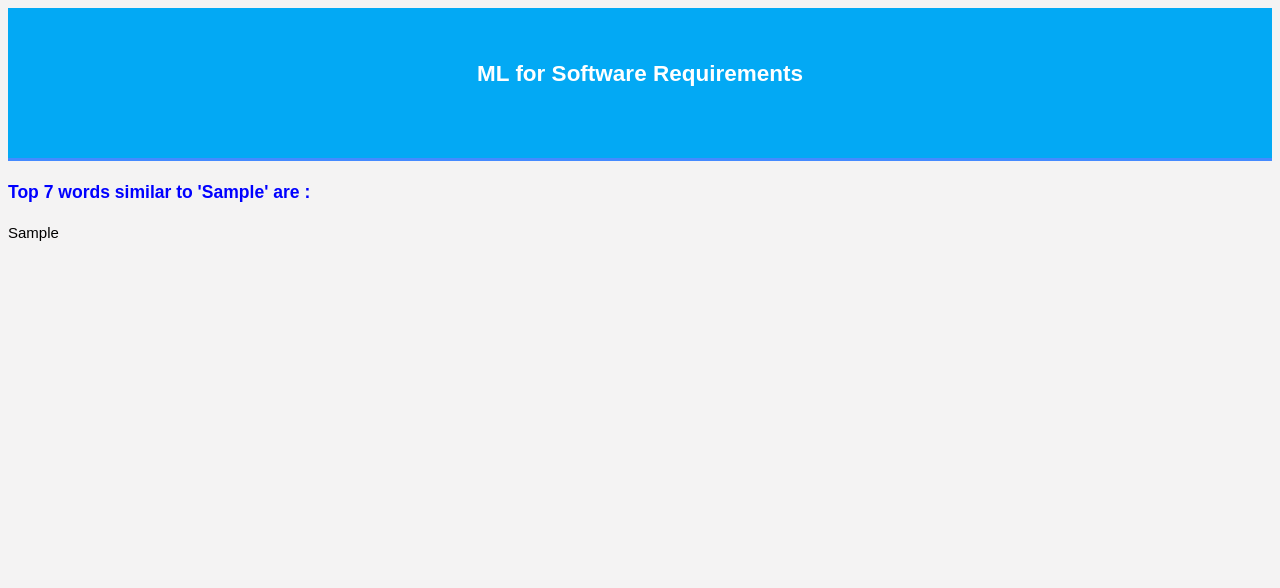
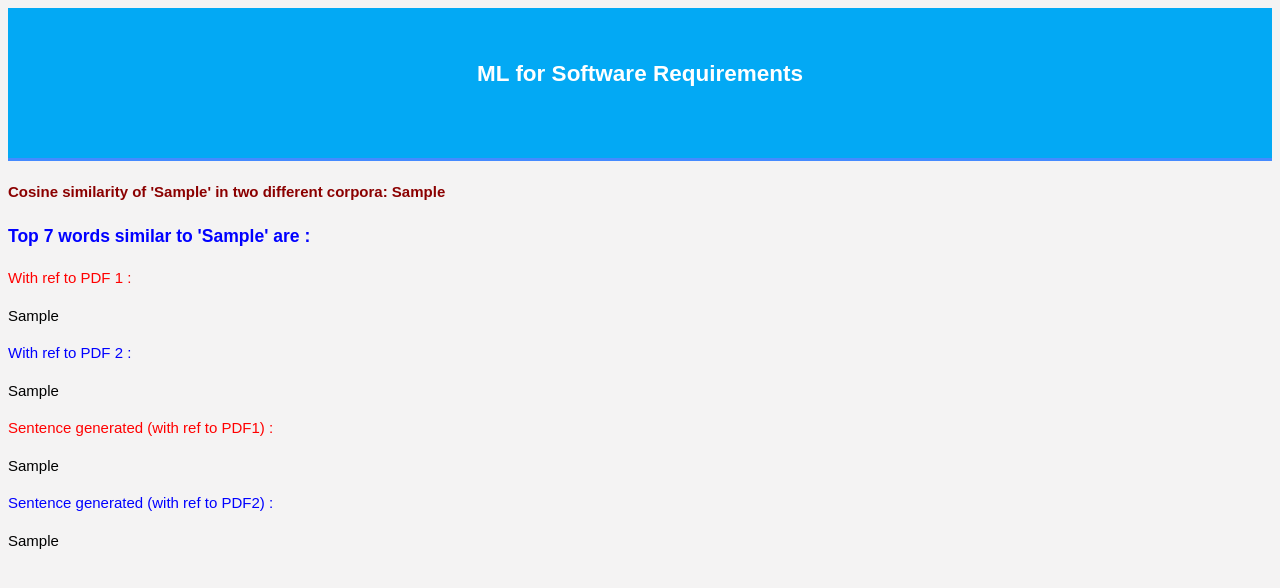
Before and after one commit to StaHk-collab/ml-tool-software-requirements, a Flask app: template templates/result1.html in a window 1280 px wide. Shown: the top 588 px of the page. Run offline with Flask 2, Linux system fonts and the light colour scheme; the template is opened without the code that fills it: most values are stand-ins (such as "Sample title", 1, 10 or a date in 2020); parts of the project's set-up code (start-up, migrations or seed data) failed here and were passed over.

Commit message:
Add files via upload

```diff
--- a/app.py
+++ b/app.py
@@ -3,7 +3,9 @@ import os
 import re
 import PyPDF2
 from werkzeug.utils import secure_filename
-import random as ran
+from nltk.tokenize import sent_tokenize
+from nltk.tokenize import word_tokenize
+from sklearn.metrics.pairwise import cosine_similarity
 
 import nltk
 en_stop = set(nltk.corpus.stopwords.words('english'))
@@ -35,6 +37,7 @@ def predict():
         # creating a pdf reader object2
         pdfReader1 = PyPDF2.PdfFileReader(pdfFileObj1)
         # Pdf 1
+        global corpus
         corpus = ''
         pages = pdfReader.numPages
         for i in range(pages):
@@ -47,6 +50,7 @@ def predict():
         sen_tokens = nltk.sent_tokenize(clean_corpus)
         word_tokens = [nltk.word_tokenize(word) for word in sen_tokens]
         # Pdf 2
+        global corpus1
         corpus1 = ''
         pages1 = pdfReader1.numPages
         for i in range(pages1):
@@ -54,93 +58,83 @@ def predict():
             paragraph1 = pageObj1.extractText()
             corpus1 = corpus1 + paragraph1
 
-            clean_corpus1 = process_text(corpus1)
-            word_tokens1 = nltk.sent_tokenize(clean_corpus1)
-            word_tokens1 = [nltk.word_tokenize(word) for word in word_tokens1]
+        clean_corpus1 = process_text(corpus1)
+        word_tokens1 = nltk.sent_tokenize(clean_corpus1)
+        word_tokens1 = [nltk.word_tokenize(word) for word in word_tokens1]
 
-    # merging tokens from both corpus
-    merged = word_tokens + word_tokens1
+        # merging tokens from both corpus
+        # merged = word_tokens + word_tokens1
 
-    # Defining values for parameters
-    embedding_size = 300
-    window_size = 6
-    min_word = 3
-    down_sampling = 1e-2
-    # For merged corpus
-    global fast_Text_model
-    fast_Text_model = FastText(merged, vector_size = embedding_size, window = window_size,
-                      min_count = min_word, sample = down_sampling, workers = 4, sg = 1,
-                      epochs = 100)
-    # # For Pdf 1
-    # global fast_Text_model1
-    # fast_Text_model1 = FastText(word_tokens, vector_size = embedding_size, window = window_size,
-    #                   min_count = min_word, sample = down_sampling, workers = 4, sg = 1,
-    #                   epochs = 100)
-    # # For Pdf 2
-    # global fast_Text_model2
-    # fast_Text_model2 = FastText(word_tokens1, vector_size = embedding_size, window = window_size,
-    #                   min_count = min_word, sample = down_sampling, workers = 4, sg = 1,
-    #                   epochs = 100)
+        # Defining values for parameters
+        embedding_size = 300
+        window_size = 6
+        min_word = 4
+        down_sampling = 1e-2
+        # For merged corpus
+        # global fast_Text_model
+        # fast_Text_model = FastText(merged, vector_size = embedding_size, window = window_size,
+        #                   min_count = min_word, sample = down_sampling, workers = 4, sg = 1,
+        #                   epochs = 100)
+        # For Pdf 1
+        global fast_Text_model1
+        fast_Text_model1 = FastText(word_tokens, vector_size = embedding_size, window = window_size,
+                        min_count = min_word, sample = down_sampling, workers = 4, sg = 1,
+                        epochs = 100)
+        # For Pdf 2
+        global fast_Text_model2
+        fast_Text_model2 = FastText(word_tokens1, vector_size = embedding_size, window = window_size,
+                        min_count = min_word, sample = down_sampling, workers = 4, sg = 1,
+                        epochs = 100)
 
-    # for saving and reloading the model
-    # from gensim.models import Word2Vec
-    # # Save fastText gensim model
-    # fast_Text_model.save("model/ft_model_exp")
-    # # Load saved gensim fastText model
-    # fast_Text_model = Word2Vec.load("model/ft_model_exp")
+        # for saving and reloading the model
+        # from gensim.models import Word2Vec
+        # # Save fastText gensim model
+        # fast_Text_model.save("model/ft_model_exp")
+        # # Load saved gensim fastText model
+        # fast_Text_model = Word2Vec.load("model/ft_model_exp")
 
-    # Pdf 1
-    nouns = NounExtractor(clean_corpus)
-    unique_nouns = list(dict.fromkeys(nouns))
-    # number_of_nouns = len(unique_nouns)
-    global verbs
-    # verbs = verbExtractor(clean_corpus)
-    # unique_verbs = list(dict.fromkeys(verbs))
+        # Pdf 1
+        nouns = NounExtractor(clean_corpus)
+        unique_nouns = list(dict.fromkeys(nouns))
+        # number_of_nouns = len(unique_nouns)
+        # global verbs
+        # verbs = verbExtractor(clean_corpus)
+        # unique_verbs = list(dict.fromkeys(verbs))
 
-    #Pdf 2
-    nouns1 = NounExtractor(clean_corpus1)
-    unique_nouns1 = list(dict.fromkeys(nouns1))
-    # number_of_nouns1 = len(unique_nouns1)
-    global verbs1
-    # verbs1 = verbExtractor(clean_corpus1)
-    # unique_verbs1 = list(dict.fromkeys(verbs1))
+        #Pdf 2
+        nouns1 = NounExtractor(clean_corpus1)
+        unique_nouns1 = list(dict.fromkeys(nouns1))
+        # number_of_nouns1 = len(unique_nouns1)
+        # global verbs1
+        # verbs1 = verbExtractor(clean_corpus1)
+        # unique_verbs1 = list(dict.fromkeys(verbs1))
 
-    # Common Nouns
-    common_nouns = set(unique_nouns).intersection(set(unique_nouns1))
-    # convert common_nouns to list
-    common_nouns_list = []
-    for i in common_nouns:
-        common_nouns_list.append(i)
-    number_of_common_nouns = len(common_nouns_list)
+        # Common Nouns
+        common_nouns = set(unique_nouns).intersection(set(unique_nouns1))
+        # convert common_nouns to list
+        common_nouns_list = []
+        for i in common_nouns:
+            common_nouns_list.append(i)
+        number_of_common_nouns = len(common_nouns_list)
 
-    # Common Verbs
-    # common_verbs = set(unique_verbs).intersection(set(unique_verbs1))
-    # convert common_nouns to list
-    global common_verbs_list
-    common_verbs_list = []
-    # for i in common_verbs:
-        # common_verbs_list.append(i)
-    # number_of_common_verbs = len(common_verbs_list)
+        # Common Verbs
+        # common_verbs = set(unique_verbs).intersection(set(unique_verbs1))
+        # convert common_nouns to list
+        # global common_verbs_list
+        # common_verbs_list = []
+        # for i in common_verbs:
+            # common_verbs_list.append(i)
+        # number_of_common_verbs = len(common_verbs_list)
 
-    # top_7 = []
-    # for noun in common_nouns_list:
-    #     top_7.append(noun)
-    #     top_7.append(str(fast_Text_model.wv.most_similar(noun, topn=7)))
+        # top_7 = []
+        # for noun in common_nouns_list:
+        #     top_7.append(noun)
+        #     top_7.append(str(fast_Text_model.wv.most_similar(noun, topn=7)))
 
-    # string_to_return = str("The number of common nouns extracted : " + str(number_of_common_nouns)
-    #                                  + ". They are : \n" +
-    #                                 str(common_nouns_list) + ".\n" +
-    #                                 "The top 10 most similar words for the nouns extracted: \n" +
-    #                                 str(top_10) + ".")
-
-    string1 = str("The number of common nouns extracted : " + str(number_of_common_nouns) + ".")
-    string2 = str("They are : " + str(common_nouns_list) + ".")
-    # string3 = str("The number of verbs extracted : " + str(len(verbs) + len(verbs1)) + ".")
-    # string4 = str("They are : " + str(verbs + verbs1) + ".")
-    # string5 = str("Random sentence generated from common verbs and nouns : ")
-    # string6 = str(sentence(np1, vp1) + ".")
-    # string3 = str("The top 7 most similar words for the nouns extracted are :")
-    # string4 = str(top_7)
+        string1 = str("The number of common nouns extracted : " + str(number_of_common_nouns) + ".")
+        string2 = str("They are : " + str(common_nouns_list) + ".")
+        # string3 = str("The number of verbs extracted : " + str(len(verbs) + len(verbs1)) + ".")
+        # string4 = str("They are : " + str(verbs + verbs1) + ".")
 
     # return render_template_string()
     return render_template('result.html', output = [string1, string2])
@@ -152,36 +146,68 @@ def result():
         search = request.form.get("fname")
         # search1 = request.form.get("fname1")
         # search2 = request.form.get("fname2")
-        string_1 = str(fast_Text_model.wv.most_similar(search, topn=7))
-        # string_2 = str(fast_Text_model1.wv.most_similar(search1, topn=7))
+
+        # cosine similarity between common words of two different corpus
+        v1 = fast_Text_model1.wv[search]
+        v2 = fast_Text_model2.wv[search]
+        string_0 = str(get_cosine_similarity(v1, v2))
+
+        # string_11 = str("With ref to PDF 1 :")
+        string_1 = str(fast_Text_model1.wv.most_similar(search, topn=7))
+        # string_12 = str("With ref to PDF 2 :")
+        string_2 = str(fast_Text_model2.wv.most_similar(search, topn=7))
         # string_3 = str(fast_Text_model2.wv.most_similar(search2, topn=7))
-        # string_4 = str("Sentence generated : ")
-    # return render_template("result1.html", output1 = [search1, search2, string_2, string_3, string_4, generateSentence([search1]),
-                                                                                    # generateSentence([search2])])
-    return render_template("result1.html", output1 = [search, string_1])
+        # string_3 = str("Sentence generated (with ref to PDF1): ")
+        extracted_sentences = sentence_finder(corpus, [search])
+        sentence_list = []
+        for sent in extracted_sentences:
+            sentence_list.append(sent)
+        if len(sentence_list) != 0:
+            if len(sentence_list) > 1:
+                t = sentence_list[1]
+            else:
+                t = sentence_list[0]
+            words_list = ""
+            for word in t:
+                if word == " ":
+                    words_list += " "
+                elif word != "\n":
+                    words_list += word
+            string_3 = str(words_list)
+        else:
+            string_3 = "Error1 : word not found"
+        # string_5 = str("Sentence generated (with ref to PDF2): ")
+        extracted_sentences1 = sentence_finder(corpus1, [search])
+        sentence_list1 = []
+        for sent in extracted_sentences1:
+            sentence_list1.append(sent)
+        if len(sentence_list1) != 0:
+            if len(sentence_list1) > 1:
+                t = sentence_list1[1]
+            else:
+                t = sentence_list1[0]
+            words_list1 = ""
+            for word in t:
+                if word == " ":
+                    words_list1 += " "
+                elif word != "\n":
+                    words_list1 += word
+            string_4 = str(words_list1)
+        else:
+            string_4 = "Error2 : word not found"
+    # return render_template("result1.html", output1 = [search1, search2, string_2, string_3, string_4, generateSentence([search1]), generateSentence([search2])])
+    return render_template("result1.html", output1 = [search, string_0, string_1, string_2, string_3,
+                                                        string_4])
 
-# Function to generate sentences [using common_nouns_list, verbs + verbs1, t]
+# function to get the cosine similarity between two common words in different domains
+def get_cosine_similarity(feature_vec_1, feature_vec_2):
+    return cosine_similarity(feature_vec_1.reshape(1, -1), feature_vec_2.reshape(1, -1))[0][0]
 
-# def assemble(*args):
-#     return " ".join(args)
-# def NP(t, n):
-#     return assemble(t, n)
-# def VP(verb, np):
-#     return assemble(verb, np)
-# def sentence(np, vp):
-#     return assemble(np, vp)
+# Function to generate sentences [extracting sentences from the respective pdfs itself]
 
-# def generateSentence(l1):
-#     t = ['The']
-#     # for i in range(1):
-#     n1, n2 = ran.choice(l1), ran.choice(l1)
-#     t1, t2 = ran.choice(t), ran.choice(t)
-#     verb1 = ran.choice((verbs + verbs1))
-#     np1 = NP(t1, n1)
-#     np2 = NP(t2, n2)
-#     vp1 = VP(verb1, np2)
-#     return sentence(np1, vp1)
-
+def sentence_finder(corpus: str, words: list) -> list:
+    sentences = sent_tokenize(corpus)
+    return [sentence for sentence in sentences if any(word.lower() in word_tokenize(sentence.lower()) for word in words)]
 
 # Function to extract all the nouns
 def NounExtractor(clean_corpus):
@@ -197,7 +223,7 @@ def NounExtractor(clean_corpus):
     return ans
 
 
-# Function to extract all verbs
+# # Function to extract all verbs
 # def verbExtractor(clean_corpus):
 #     sentences = nltk.sent_tokenize(clean_corpus)
 #     for sentence in sentences:
@@ -213,6 +239,7 @@ def NounExtractor(clean_corpus):
 
 # Text cleaning function for gensim fastText word embeddings in python
 def process_text(document):
+
     # Remove extra white space from text
     document = re.sub(r'\s+', ' ', document, flags=re.I)
 
--- a/templates/result1.html
+++ b/templates/result1.html
@@ -13,8 +13,21 @@
 	</header>
 
 	<div class="results">
+		<h4 style="color:darkred">Cosine similarity of '{{output1[0]}}' in two different corpora:
+			{{output1[1]}}	</style></h4>
 		<h3 style="color:blue">Top 7 words similar to '{{output1[0]}}' </style> are :</h3>
-		<p>{{output1[1]}}</p>
+		<p style="color:red">With ref to PDF 1 : </style></p>
+		<p>{{output1[2]}}</p>
+		<p style="color:blue">With ref to PDF 2 : </style></p>
+		<p>{{output1[3]}}</p>
+		<p style="color:red">Sentence generated (with ref to PDF1) : </style></p>
+		<p>{{output1[4]}}</p>
+		<p style="color:blue">Sentence generated (with ref to PDF2) : </style></p>
+		<p>{{output1[5]}}</p>
+		<!-- <p>{{output1[5]}}</p> -->
+		<!-- <p>{{output1[6]}}</p> -->
+		<!-- <p>{{output1[7]}}</p> -->
+		<!-- <p>{{output1[8]}}</p> -->
 		<!-- {%if output1[0] != ""%}
 		<h3 style="color:blue"> Top 7 words similar to '{{output1[0]}}' </style> are : </h3>
 		<p>{{output1[2]}}</p>
```
Also changed, not shown: templates/result.html (+5 -4 lines).
